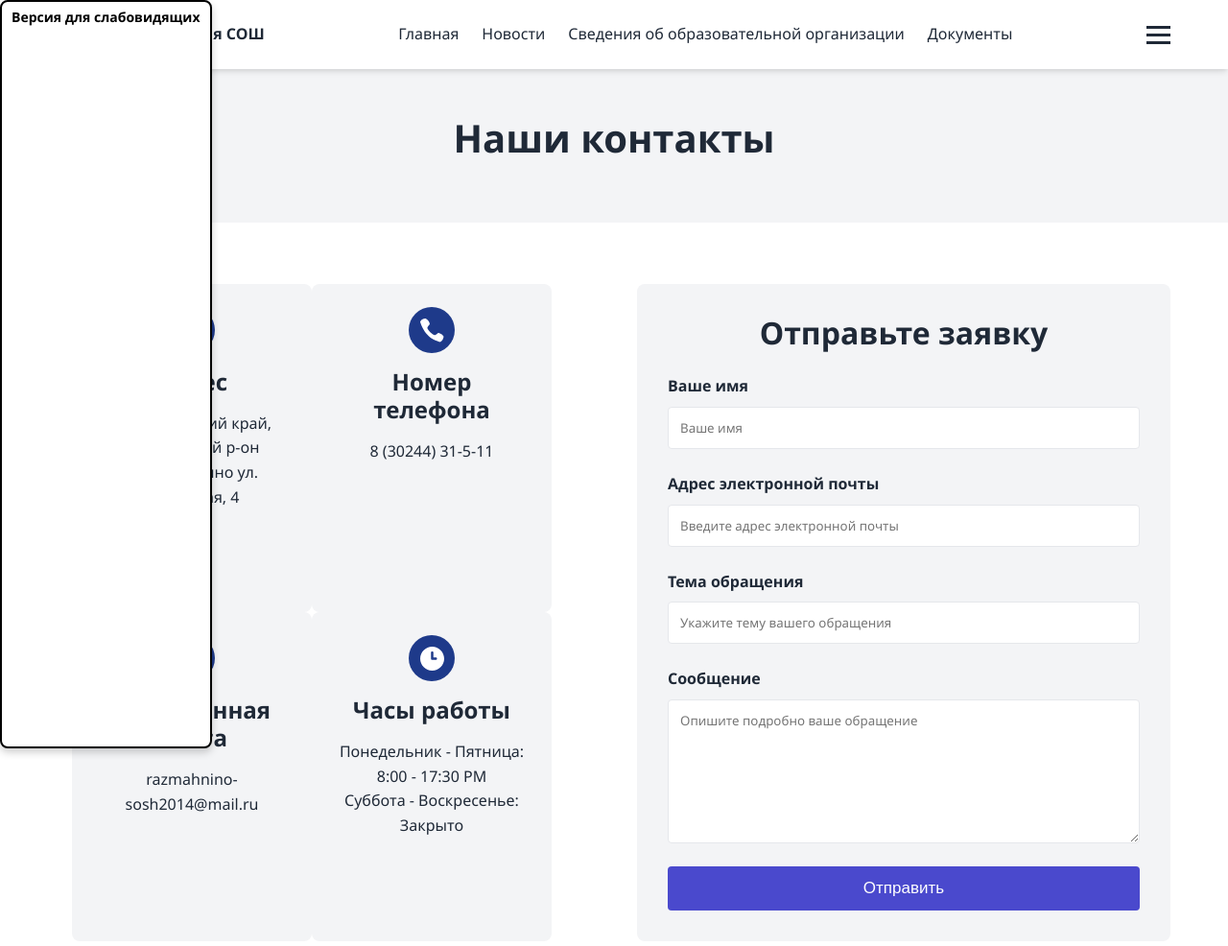
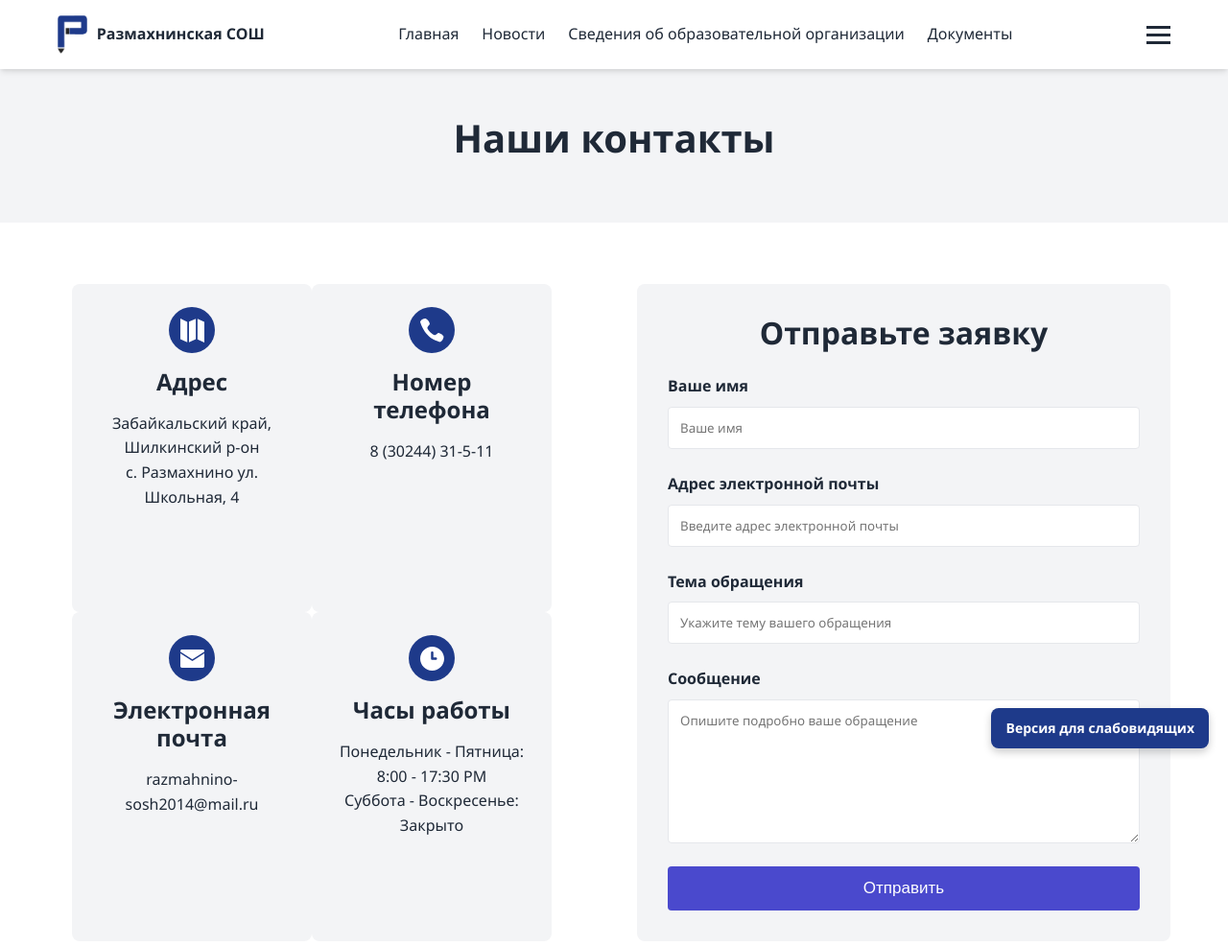
Before and after one commit to ayklaaa/school, a Django app: page /contact/ in a window 1280 px wide. Shown: the top 986 px of the page at 96% size. Run offline with Django 5.2, Linux system fonts and the light colour scheme; some libraries are stand-ins or nearby versions.

Commit message:
Update base.html

```diff
--- a/templates/include/base.html
+++ b/templates/include/base.html
@@ -238,7 +238,7 @@
 
 </script>
 
-<a href="#" onclick="finevision.activate_navbar(); return false;" class="accessibility-button" style="cursor: pointer; z-index: 9999; background: rgb(255, 255, 255); border: 2px solid rgb(0, 0, 0); float: left; position: fixed; top: 0px; left: 0px; right: auto; padding: 5px 10px; text-decoration: none; color: black;">
+<a href="#" onclick="finevision.activate_navbar(); return false;" class="accessibility-button">
     Версия для слабовидящих
 </a>
 <script src="https://finevision.ru/static/js/finevision_banner.js"></script>
```
